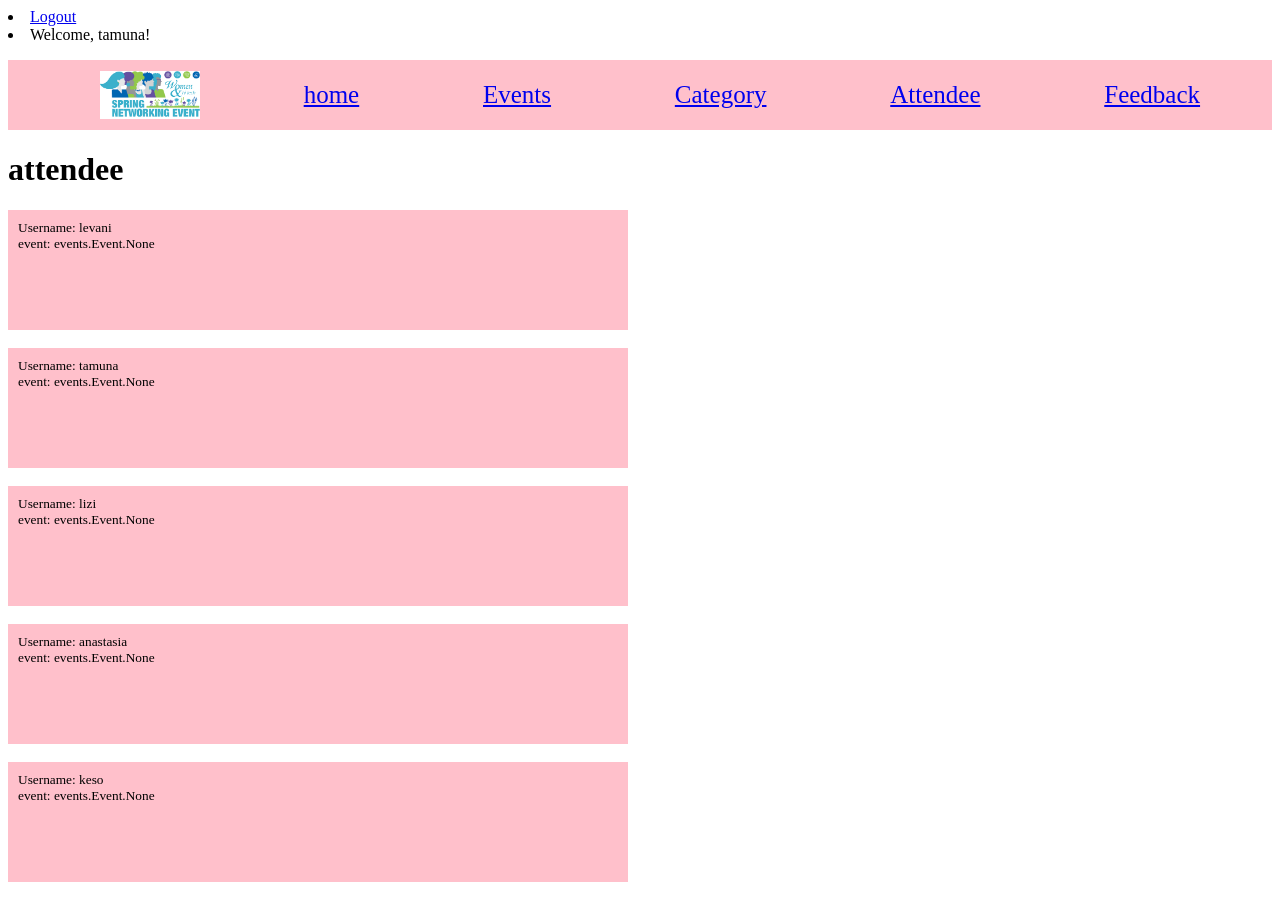
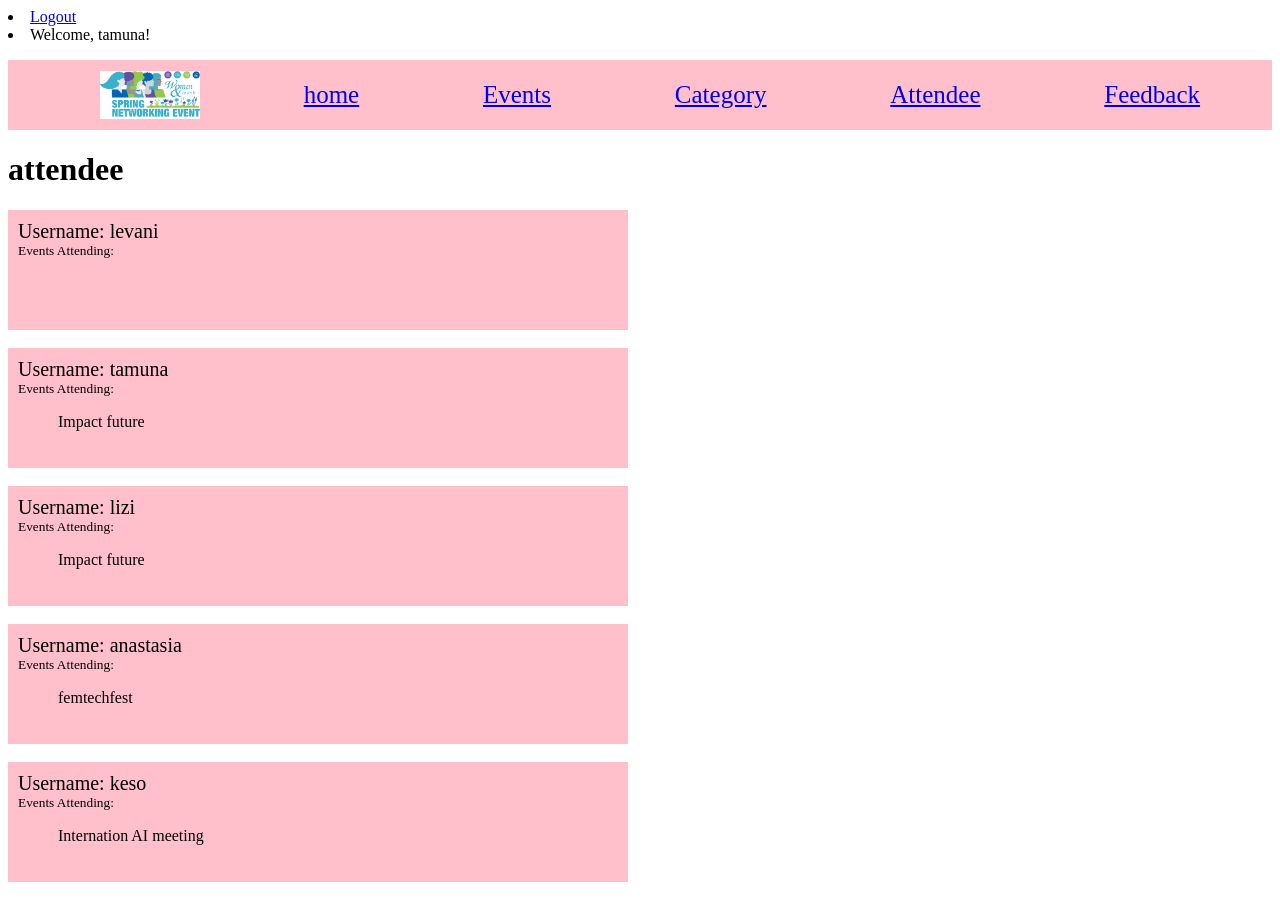
Before and after one commit to Tamuna-Z/eventsProject, a Django app: page /event_attendee/ in a window 1280 px wide. Run offline with Django 5.2, Linux system fonts and the light colour scheme; a user stored in the database is signed in; data comes from the database, SQL or seed files in the repository; both versions use the stored data as it was after the commit.

Commit message:
add events

```diff
--- a/events/templates/events/attendee.html
+++ b/events/templates/events/attendee.html
@@ -4,11 +4,16 @@
 
 {% for attendee in attendee_list %}
 <div style="background-color: pink; padding:10px;width: 600px; height:100px;" >
-    <small>Username: {{ attendee.user.username }}</small><br>
-    <small>event: {{ attendee.events_attending  }}</small><br>
+    <small style="font-size:20px;">Username: {{ attendee.user.username }}</small><br>
+    <small>Events Attending:</small><br>
+    <ul>
+        {% for event in attendee.events_attending.all %}
+            <li style="font-size:16px; list-style:none;">{{ event }}</li>
+        {% endfor %}
+    </ul>
 </div>
-    <br>
+<br>
 {% empty %}
-    <p>No feedback available.</p>
+    <p>No attendees available.</p>
 {% endfor %}
 {% endblock %}
--- a/events/templates/events/category.html
+++ b/events/templates/events/category.html
@@ -3,7 +3,7 @@
 <h1>Welcome event Category page</h1>
 {% for category in category_list %}
  <div style="background-color: pink; padding:10px;width: 600px; height:100px;" >
-    <small>Category Name: {{ category.name }}</small><br>
+    <small style="font-size:25px;">Category Name: {{ category.name }}</small><br>
     <small>Description: {{ category.description }}</small><br>
  </div>
     <br>
```
Also changed, not shown: events/templates/events/feedback.html (+5 -5 lines), db.sqlite3.
